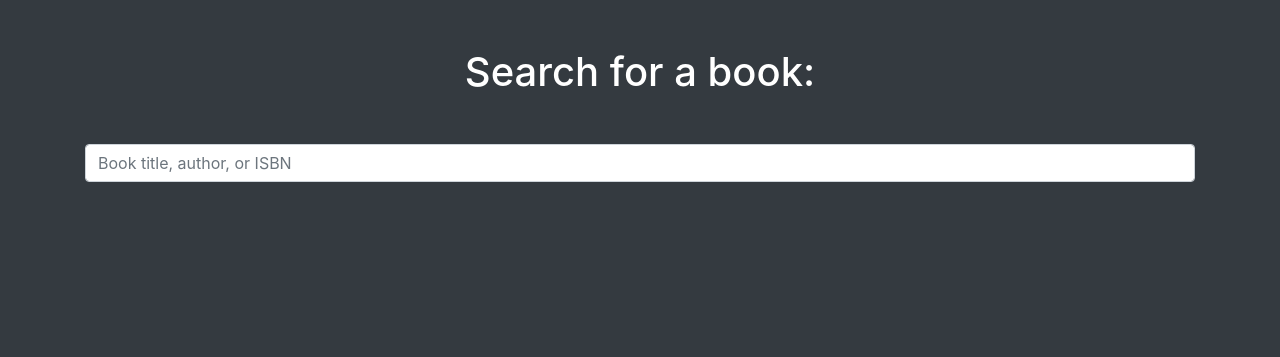
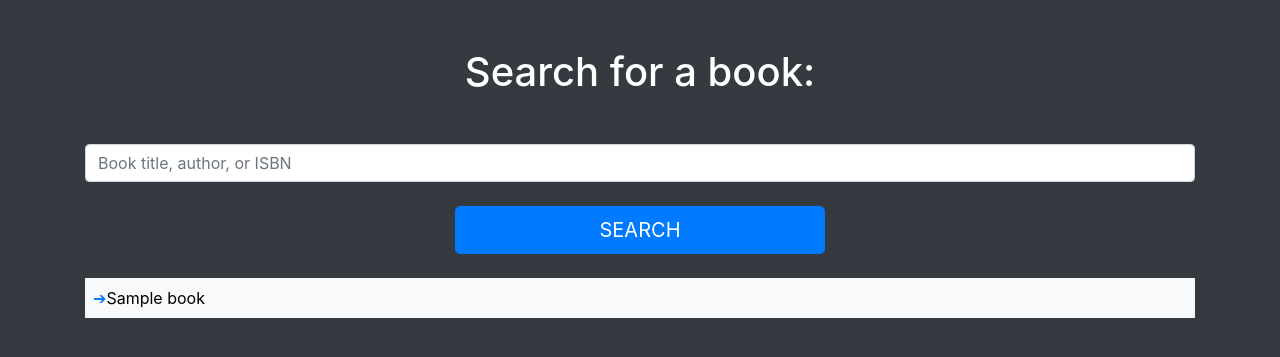
Before and after one commit to austinntran/cs50wproject1-2018-books, a Flask app: template templates/search.html in a window 1280 px wide. Shown: the part 56-413 px from the top of the page. Run offline with Flask 2, Linux system fonts and the light colour scheme; the template is opened without the code that fills it: most values are stand-ins (such as "Sample title", 1, 10 or a date in 2020); some libraries are stand-ins or nearby versions.

Commit message:
Search function created

```diff
--- a/application.py
+++ b/application.py
@@ -1,4 +1,4 @@
-import os, re
+import os, re, requests
 from flask import Flask, session, render_template, jsonify, request, redirect
 from flask_session import Session
 from sqlalchemy import create_engine
@@ -91,8 +91,25 @@ def register():
 def logout():
     session.clear()
     return redirect("/home")
-@app.route("/search")
+
+
+@app.route("/search", methods=["GET","POST"])
 def search():
     if session.get("user_id") is None:
         return redirect("/login")
-    return render_template("search.html", loggedIn=True)
+    if request.method == "GET":
+        return render_template("search.html", loggedIn=True)
+    elif request.method == "POST":
+        post = request.form.get("item")
+        item = '%' + post.capitalize() + '%'
+        rows = db.execute("SELECT * FROM books WHERE isbn LIKE :item or title LIKE :item or author LIKE :item", {"item": item}).fetchall()
+        # res = requests.get("https://www.goodreads.com/search/index.xml", params={"key": "Z9EerpBcRErsobbjgfc9g", "q": "Betrayal", "search[field]": "all"})
+        # if res.status_code != 200:
+        #     raise Exception("ERROR: API request unsuccessful.")
+        # return res.content# render_template("search.html", loggedIn=True)
+        return render_template("search.html", loggedIn=True, books=rows)
+
+
+@app.route("/book/<title>")
+def book(title):
+    return title
--- /dev/null
+++ b/static/styles.css
@@ -0,0 +1,13 @@
+a:link {
+  text-decoration: none; }
+
+a:visited {
+  text-decoration: none; }
+
+a:hover {
+  text-decoration: none; }
+
+a:active {
+  text-decoration: none; }
+
+/*# sourceMappingURL=styles.css.map */
--- /dev/null
+++ b/static/styles.scss
@@ -0,0 +1,15 @@
+a:link {
+  text-decoration: none;
+}
+
+a:visited {
+  text-decoration: none;
+}
+
+a:hover {
+  text-decoration: none;
+}
+
+a:active {
+  text-decoration: none;
+}
--- a/templates/index.html
+++ b/templates/index.html
@@ -7,8 +7,10 @@
     <center><h1 class="m-5">Welcome to Austin Tran's Project 1</h1></center>
     <h2 class="mb-3">What is this site?</h2>
     <p>This is Austin Tran's CS50 Project 1!</p>
+    <p>It has been built using HTML5 and Bootstrap 4/CSS for the basic structure with SQL and Python (Flask) on the back-end</p>
     {% if not loggedIn %}
       <p><a href="{{ url_for('register') }}">Create an account</a> and <a href="{{ url_for('login') }}">log in</a> to the site in the top right to search for books and their information</p>
+    {% else %}
+      <p><a href="{{ url_for('search') }}">Begin searching for books here</a><p>
     {% endif %}
-    <p>It has been built using HTML5 and Bootstrap 4/CSS for the basic structure with SQL and Python (Flask) on the back-end</p>
 {% endblock %}
--- a/templates/layout.html
+++ b/templates/layout.html
@@ -9,6 +9,7 @@
         <script src="https://maxcdn.bootstrapcdn.com/bootstrap/4.0.0-beta.2/js/bootstrap.min.js" integrity="sha384-alpBpkh1PFOepccYVYDB4do5UnbKysX5WZXm3XxPqe5iKTfUKjNkCk9SaVuEZflJ" crossorigin="anonymous"></script>
         <link rel="stylesheet" href="https://maxcdn.bootstrapcdn.com/bootstrap/4.0.0/css/bootstrap.min.css" integrity="sha384-Gn5384xqQ1aoWXA+058RXPxPg6fy4IWvTNh0E263XmFcJlSAwiGgFAW/dAiS6JXm" crossorigin="anonymous">
         <link rel="stylesheet" href="https://maxcdn.bootstrapcdn.com/bootstrap/4.0.0/css/bootstrap.min.css" integrity="sha384-Gn5384xqQ1aoWXA+058RXPxPg6fy4IWvTNh0E263XmFcJlSAwiGgFAW/dAiS6JXm" crossorigin="anonymous">
+        <link rel="stylesheet" href="../static/styles.css">
     </head>
     <body class="bg-dark">
       <nav class="navbar navbar-expand-lg  navbar-dark bg-secondary">
--- a/templates/search.html
+++ b/templates/search.html
@@ -4,8 +4,22 @@
   Search for a Book
 {% endblock %}
 {% block body %}
-    <center><h1 class="m-5">Search for a book:</h1></center>
+  <center><h1 class="m-5">Search for a book:</h1></center>
+  <form action="{{ url_for('search') }}" method="post">
     <div class="active-cyan-3 active-cyan-4 mb-4">
-      <input class="form-control" type="text" placeholder="Book title, author, or ISBN" aria-label="Search">
+      <input class="form-control" type="text" placeholder="Book title, author, or ISBN" method="post" action="{{ url_for('search') }}" name="item">
+      <center>
+        <div class="form-group my-4">
+          <button class="btn btn-lg btn-primary btn-block text-uppercase col-sm-4" type="submit">Search</button>
+        </div>
+      </center>
     </div>
+  </form>
+  {% if books %}
+    <div class="d-flex flex-column">
+      {% for book in books %}
+        <div class="p-2 bg-light" style="color: black;"><a href="{{ url_for('book', title=book.title) }}">&#10132;</a>{{ book }}</div>
+      {% endfor %}
+    </div>
+  {% endif %}
 {% endblock %}
```
Also changed, not shown: 1 other file.
